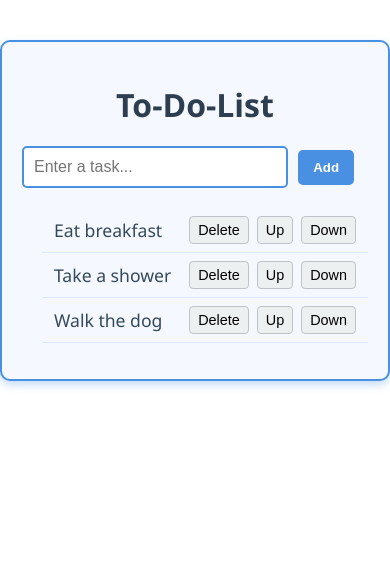
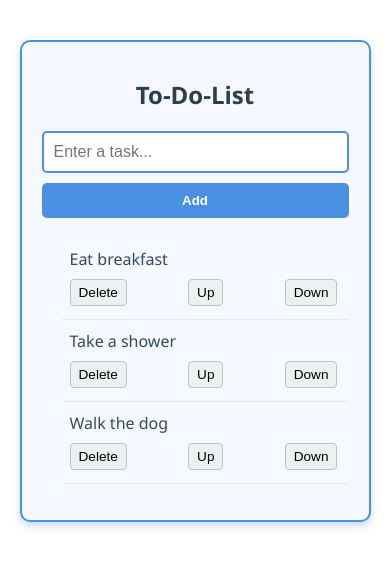
Before and after one commit to chocococopie/todo-list, a React (Create React App) app: page / in a window 390 px wide. Shown: the top 568 px of the page. Built offline with nearby package versions, Linux system fonts and the light colour scheme.

Commit message:
style: make ToDoList component responsive across devices

```diff
--- a/src/components/ToDoList.css
+++ b/src/components/ToDoList.css
@@ -1,5 +1,6 @@
 .to-do-list {
 max-width: 400px;
+width: 90%;
 margin: 40px auto;
     padding: 20px;
     border: 2px solid #4a90e2;
@@ -7,22 +8,33 @@
     background-color: #f5f9ff;
     font-family: 'Segoe UI', Tahoma, Geneva, Verdana, sans-serif;
     box-shadow: 0 4px 8px rgba(74, 144, 226, 0.3);
+box-sizing: border-box;
 }
 
 .to-do-list h1 {
 text-align: center;
     color: #2c3e50;
     margin-bottom: 20px;
+font-size: 2rem;
+}
+
+.to-do-list div {
+    display: flex;
+    flex-wrap: wrap;
+    gap: 10px;
+    justify-content: center;
 }
 
 .to-do-list div>input[type="text"] {
-    width: 70%;
+    flex: 1 1 60%;
+    min-width: 150px;
     padding: 10px;
     border: 2px solid #4a90e2;
     border-radius: 5px;
     font-size: 1rem;
     outline: none;
     transition: border-color 0.3s ease;
+box-sizing: border-box;
 }
 
 .to-do-list div>input[type="text"]:focus {
@@ -30,8 +42,9 @@
 }
 
 .add-button {
+flex: 1 1 30%;
+    min-width: 80px;
 padding: 10px 15px;
-    margin-left: 10px;
 background-color: #4a90e2;
     border: none;
     border-radius: 5px;
@@ -39,6 +52,7 @@
     font-weight: 600;
     cursor: pointer;
     transition: background-color 0.3s ease;
+box-sizing: border-box;
 }
 
 .add-button:hover {
@@ -52,28 +66,34 @@ ol {
 
 li {
 display: flex;
+flex-wrap: wrap;
 align-items: center;
     justify-content: space-between;
     padding: 8px 12px;
     border-bottom: 1px solid #dbe9ff;
     font-size: 1.1rem;
     color: #34495e;
+box-sizing: border-box;
 }
 
 li span {
-    flex-grow: 1;
+flex-grow: 1 1 auto;
     user-select: none;
+min-width: 120px;
+    margin-right: 10px;
+    word-break: break-word;
 }
 
 li button {
-    margin-left: 8px;
-    padding: 5px 8px;
+margin: 4px 4px 4px 0;
+    padding: 6px 10px;
     background-color: #ecf0f1;
     border: 1px solid #bdc3c7;
     border-radius: 4px;
     cursor: pointer;
     font-size: 0.9rem;
     transition: background-color 0.2s ease;
+flex: 0 0 auto;
 }
 
 li button:hover {
@@ -83,3 +103,36 @@ li button:hover {
 li button:active {
 background-color: #aab8d4;
 }
+/* Responsive adjustments for smaller devices */
+@media (max-width: 480px) {
+    .to-do-list h1 {
+        font-size: 1.5rem;
+    }
+
+    .to-do-list div>input[type="text"] {
+        flex: 1 1 100%;
+        min-width: 0;
+    }
+
+    .add-button {
+        flex: 1 1 100%;
+        min-width: 0;
+    }
+
+    li {
+        font-size: 1rem;
+        padding: 10px 8px;
+    }
+
+    li button {
+        padding: 5px 8px;
+        font-size: 0.85rem;
+        margin: 3px 3px 3px 0;
+    }
+
+    li span {
+        min-width: 0;
+        margin-bottom: 6px;
+        width: 100%;
+    }
+}
```
Lines whose indentation alone changed are shown as unchanged.
